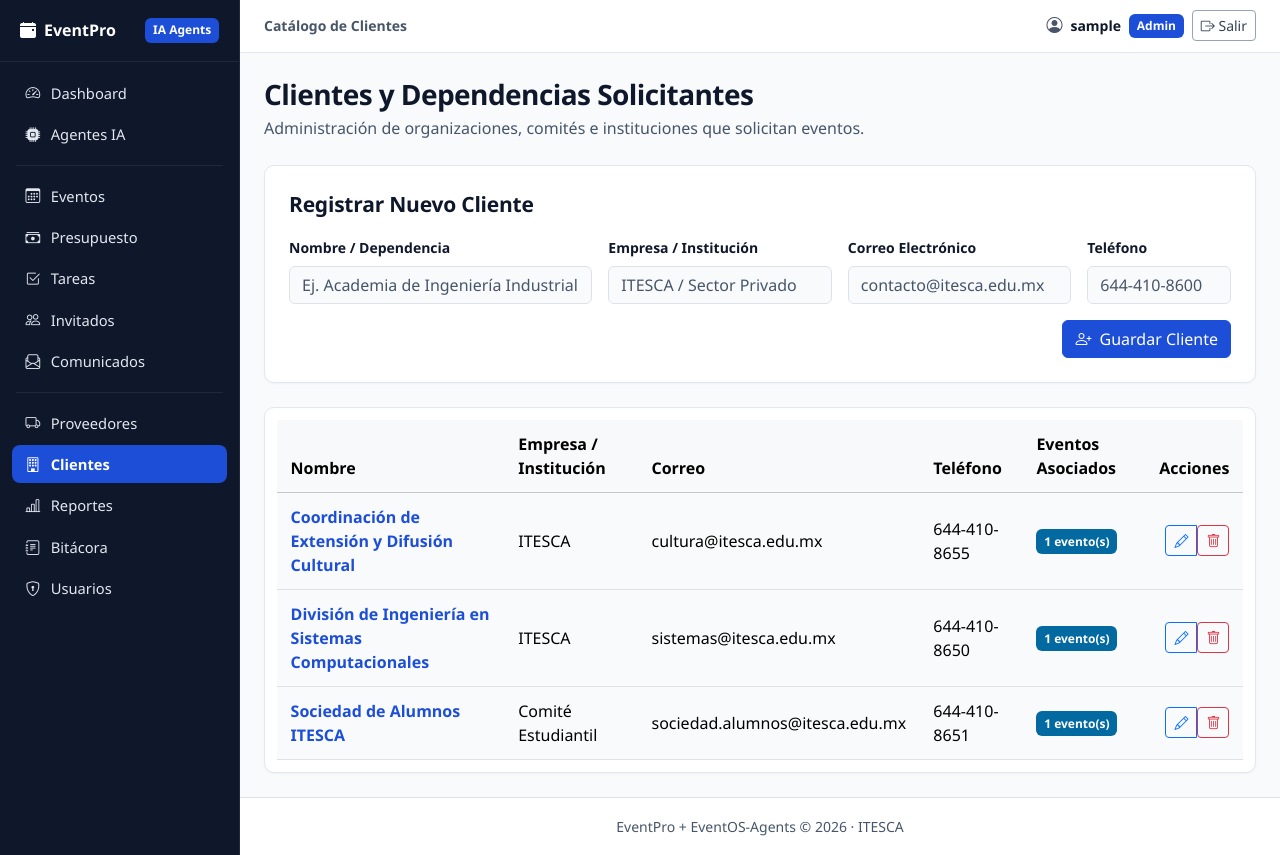
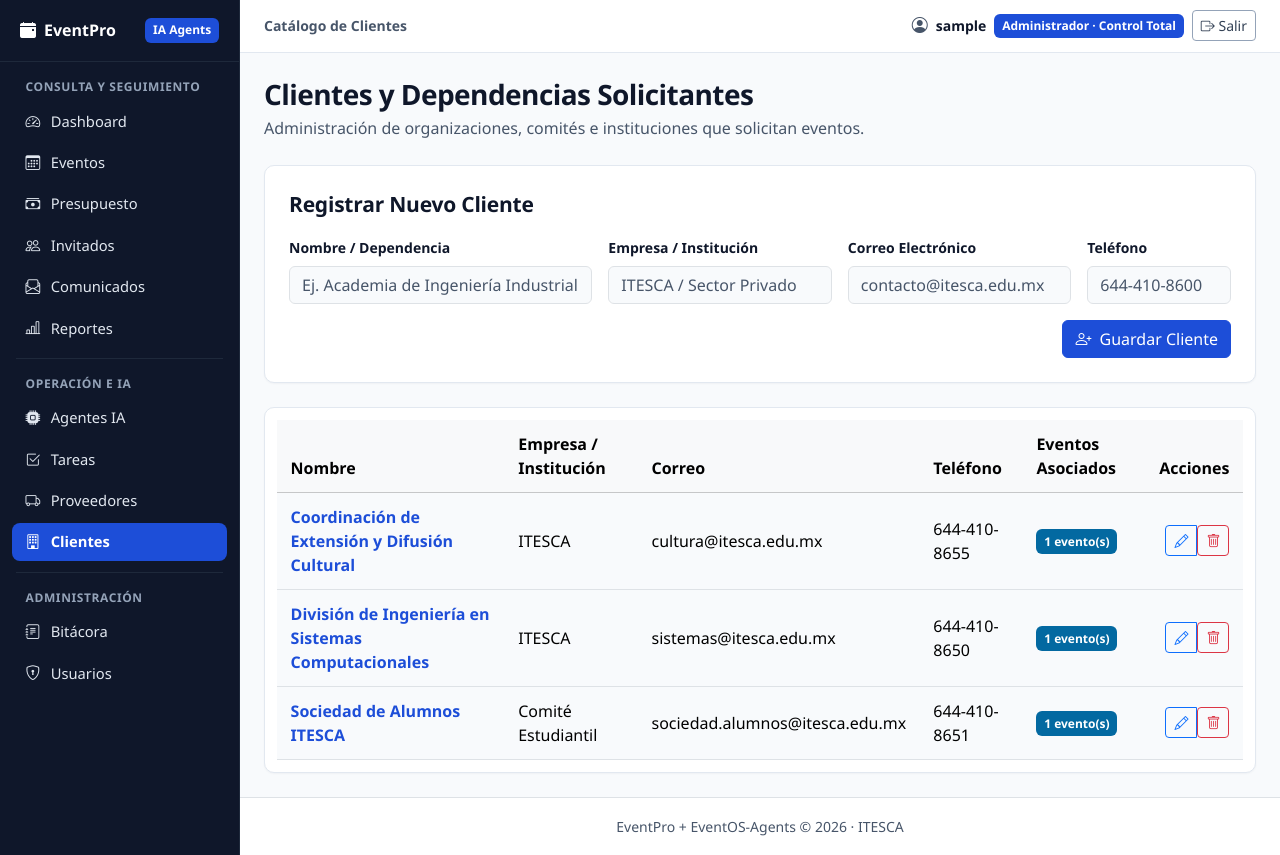
Before and after one commit to AngelKings1412/EventPro-EventOS-Agents, an ASP.NET Core app: page /Clientes in a window 1280 px wide. Run offline with ASP.NET Core 8, Linux system fonts and the light colour scheme; the visitor is signed in with stand-in values (Sample User, id 1); data comes from the database, SQL or seed files in the repository.

Commit message:
feat(rbac): auditoria estricta de menus, botones y rutas por rol (Administrador, Planificador, Cliente)

```diff
--- a/EventPro/Controllers/AgentesController.cs
+++ b/EventPro/Controllers/AgentesController.cs
@@ -11,7 +11,7 @@ using Microsoft.EntityFrameworkCore;
 
 namespace EventPro.Controllers;
 
-[Authorize]
+[Authorize(Roles = "Administrador,Planificador")]
 public class AgentesController : Controller
 {
     private readonly ApplicationDbContext _context;
--- a/EventPro/Controllers/BitacoraController.cs
+++ b/EventPro/Controllers/BitacoraController.cs
@@ -5,7 +5,7 @@ using Microsoft.EntityFrameworkCore;
 
 namespace EventPro.Controllers;
 
-[Authorize]
+[Authorize(Roles = "Administrador")]
 public class BitacoraController : Controller
 {
     private readonly ApplicationDbContext _context;
--- a/EventPro/Controllers/ClientesController.cs
+++ b/EventPro/Controllers/ClientesController.cs
@@ -6,7 +6,7 @@ using Microsoft.EntityFrameworkCore;
 
 namespace EventPro.Controllers;
 
-[Authorize]
+[Authorize(Roles = "Administrador,Planificador")]
 public class ClientesController : Controller
 {
     private readonly ApplicationDbContext _context;
--- a/EventPro/Controllers/ComunicadosController.cs
+++ b/EventPro/Controllers/ComunicadosController.cs
@@ -211,7 +211,7 @@ public class ComunicadosController : Controller
 
     [HttpPost]
     [ValidateAntiForgeryToken]
-    [Authorize(Roles = "Administrador,Planificador")]
+    [Authorize(Roles = "Administrador")]
     public async Task<IActionResult> Delete(int id)
     {
         var c = await _context.Comunicados.FindAsync(id);
--- a/EventPro/Controllers/InvitadosController.cs
+++ b/EventPro/Controllers/InvitadosController.cs
@@ -152,7 +152,7 @@ public class InvitadosController : Controller
 
     [HttpPost]
     [ValidateAntiForgeryToken]
-    [Authorize(Roles = "Administrador,Planificador")]
+    [Authorize(Roles = "Administrador")]
     public async Task<IActionResult> Delete(int id)
     {
         var inv = await _context.Invitados.FindAsync(id);
--- a/EventPro/Controllers/PresupuestosController.cs
+++ b/EventPro/Controllers/PresupuestosController.cs
@@ -104,7 +104,7 @@ public class PresupuestosController : Controller
 
     [HttpPost]
     [ValidateAntiForgeryToken]
-    [Authorize(Roles = "Administrador,Planificador")]
+    [Authorize(Roles = "Administrador")]
     public async Task<IActionResult> Delete(int id)
     {
         var rubro = await _context.RubrosPresupuesto.FindAsync(id);
--- a/EventPro/Controllers/ProveedoresController.cs
+++ b/EventPro/Controllers/ProveedoresController.cs
@@ -7,7 +7,7 @@ using Microsoft.EntityFrameworkCore;
 
 namespace EventPro.Controllers;
 
-[Authorize]
+[Authorize(Roles = "Administrador,Planificador")]
 public class ProveedoresController : Controller
 {
     private readonly ApplicationDbContext _context;
@@ -82,7 +82,7 @@ public class ProveedoresController : Controller
 
     [HttpPost]
     [ValidateAntiForgeryToken]
-    [Authorize(Roles = "Administrador,Planificador")]
+    [Authorize(Roles = "Administrador")]
     public async Task<IActionResult> DeleteContratacion(int id)
     {
         var ep = await _context.EventoProveedores.FindAsync(id);
--- a/EventPro/Controllers/TareasController.cs
+++ b/EventPro/Controllers/TareasController.cs
@@ -9,7 +9,7 @@ using Microsoft.EntityFrameworkCore;
 
 namespace EventPro.Controllers;
 
-[Authorize]
+[Authorize(Roles = "Administrador,Planificador")]
 public class TareasController : Controller
 {
     private readonly ApplicationDbContext _context;
@@ -106,7 +106,7 @@ public class TareasController : Controller
 
     [HttpPost]
     [ValidateAntiForgeryToken]
-    [Authorize(Roles = "Administrador,Planificador")]
+    [Authorize(Roles = "Administrador")]
     public async Task<IActionResult> Delete(int id)
     {
         var tarea = await _context.Tareas.FindAsync(id);
--- a/EventPro/Views/Comunicados/Index.cshtml
+++ b/EventPro/Views/Comunicados/Index.cshtml
@@ -258,12 +258,15 @@
                                     <i class="bi bi-arrow-repeat me-1"></i> Reenviar Ahora
                                 </button>
                             </form>
+                            @if (User.IsInRole("Administrador"))
+                            {
                                 <form asp-action="Delete" asp-route-id="@c.Id" method="post" class="d-inline" onsubmit="return confirm('¿Eliminar este comunicado del historial?');">
                                     @Html.AntiForgeryToken()
                                     <button type="submit" class="btn btn-outline-danger btn-sm">
                                         <i class="bi bi-trash"></i>
                                     </button>
                                 </form>
+                            }
                         </div>
                     }
                 </div>
--- a/EventPro/Views/Proveedores/Index.cshtml
+++ b/EventPro/Views/Proveedores/Index.cshtml
@@ -142,7 +142,7 @@
                     <th>Servicio</th>
                     <th>Costo Pactado</th>
                     <th>Fecha</th>
-                    @if (puedeEditar)
+                    @if (User.IsInRole("Administrador"))
                     {
                         <th class="text-end">Quitar</th>
                     }
@@ -157,7 +157,7 @@
                         <td><small>@ep.Proveedor?.Servicio</small></td>
                         <td class="fw-bold text-success">$@ep.Costo.ToString("N2") MXN</td>
                         <td>@ep.FechaContratacion.ToString("dd/MM/yyyy")</td>
-                        @if (puedeEditar)
+                        @if (User.IsInRole("Administrador"))
                         {
                             <td class="text-end">
                                 <form asp-action="DeleteContratacion" asp-route-id="@ep.Id" method="post" class="d-inline">
--- a/EventPro/Views/Shared/_Layout.cshtml
+++ b/EventPro/Views/Shared/_Layout.cshtml
@@ -1,6 +1,12 @@
 @using System.Security.Claims
 @{
     var ctrl = ViewContext.RouteData.Values["controller"]?.ToString() ?? "";
+    bool esAdmin = User.IsInRole("Administrador");
+    bool esPlanificador = User.IsInRole("Planificador");
+    bool puedeOperar = esAdmin || esPlanificador;
+    string rolActual = User.FindFirstValue(ClaimTypes.Role) ?? "Usuario";
+    string rolBadgeClass = esAdmin ? "bg-primary text-white" : esPlanificador ? "bg-success text-white" : "bg-secondary text-white";
+    string rolDescripcion = esAdmin ? "Administrador · Control Total" : esPlanificador ? "Planificador · Gestión e IA" : "Cliente · Solo Consulta";
 }
 <!DOCTYPE html>
 <html lang="es">
@@ -16,7 +22,7 @@
     @if (User.Identity?.IsAuthenticated == true)
     {
         <div class="ep-shell">
-            <!-- Sidebar Lateral Responsivo -->
+            <!-- Sidebar Lateral Responsivo con Menú Filtrado por Rol RBAC -->
             <aside class="offcanvas-lg offcanvas-start ep-sidebar" tabindex="-1" id="epSidebar" aria-label="Menú principal">
                 <a class="ep-sidebar-brand" asp-controller="Dashboard" asp-action="Index">
                     <span class="fw-bold d-flex align-items-center gap-2">
@@ -27,23 +33,15 @@
                 </a>
 
                 <nav class="ep-sidebar-nav">
+                    <div class="ep-nav-section">Consulta y Seguimiento</div>
                     <a class="ep-sidebar-link @(ctrl == "Dashboard" ? "active" : "")" asp-controller="Dashboard" asp-action="Index">
                         <i class="bi bi-speedometer2"></i><span>Dashboard</span>
                     </a>
-                    <a class="ep-sidebar-link @(ctrl == "Agentes" ? "active" : "")" asp-controller="Agentes" asp-action="Index">
-                        <i class="bi bi-cpu-fill"></i><span>Agentes IA</span>
-                    </a>
-
-                    <div class="ep-nav-divider" role="separator"></div>
-
                     <a class="ep-sidebar-link @(ctrl == "Eventos" ? "active" : "")" asp-controller="Eventos" asp-action="Index">
                         <i class="bi bi-calendar3"></i><span>Eventos</span>
                     </a>
                     <a class="ep-sidebar-link @(ctrl == "Presupuestos" ? "active" : "")" asp-controller="Presupuestos" asp-action="Index">
                         <i class="bi bi-cash-stack"></i><span>Presupuesto</span>
-                    </a>
-                    <a class="ep-sidebar-link @(ctrl == "Tareas" ? "active" : "")" asp-controller="Tareas" asp-action="Index">
-                        <i class="bi bi-check2-square"></i><span>Tareas</span>
                     </a>
                     <a class="ep-sidebar-link @(ctrl == "Invitados" ? "active" : "")" asp-controller="Invitados" asp-action="Index">
                         <i class="bi bi-people"></i><span>Invitados</span>
@@ -51,23 +49,35 @@
                     <a class="ep-sidebar-link @(ctrl == "Comunicados" ? "active" : "")" asp-controller="Comunicados" asp-action="Index">
                         <i class="bi bi-envelope-paper"></i><span>Comunicados</span>
                     </a>
+                    <a class="ep-sidebar-link @(ctrl == "Reportes" ? "active" : "")" asp-controller="Reportes" asp-action="Index">
+                        <i class="bi bi-bar-chart-line"></i><span>Reportes</span>
+                    </a>
 
+                    @if (puedeOperar)
+                    {
                         <div class="ep-nav-divider" role="separator"></div>
-
+                        <div class="ep-nav-section">Operación e IA</div>
+                        <a class="ep-sidebar-link @(ctrl == "Agentes" ? "active" : "")" asp-controller="Agentes" asp-action="Index">
+                            <i class="bi bi-cpu-fill"></i><span>Agentes IA</span>
+                        </a>
+                        <a class="ep-sidebar-link @(ctrl == "Tareas" ? "active" : "")" asp-controller="Tareas" asp-action="Index">
+                            <i class="bi bi-check2-square"></i><span>Tareas</span>
+                        </a>
                         <a class="ep-sidebar-link @(ctrl == "Proveedores" ? "active" : "")" asp-controller="Proveedores" asp-action="Index">
                             <i class="bi bi-truck"></i><span>Proveedores</span>
                         </a>
                         <a class="ep-sidebar-link @(ctrl == "Clientes" ? "active" : "")" asp-controller="Clientes" asp-action="Index">
                             <i class="bi bi-building"></i><span>Clientes</span>
                         </a>
-                    <a class="ep-sidebar-link @(ctrl == "Reportes" ? "active" : "")" asp-controller="Reportes" asp-action="Index">
-                        <i class="bi bi-bar-chart-line"></i><span>Reportes</span>
-                    </a>
+                    }
+
+                    @if (esAdmin)
+                    {
+                        <div class="ep-nav-divider" role="separator"></div>
+                        <div class="ep-nav-section">Administración</div>
                         <a class="ep-sidebar-link @(ctrl == "Bitacora" ? "active" : "")" asp-controller="Bitacora" asp-action="Index">
                             <i class="bi bi-journal-text"></i><span>Bitácora</span>
                         </a>
-                    @if (User.IsInRole("Administrador"))
-                    {
                         <a class="ep-sidebar-link @(ctrl == "Usuarios" ? "active" : "")" asp-controller="Usuarios" asp-action="Index">
                             <i class="bi bi-shield-lock"></i><span>Usuarios</span>
                         </a>
@@ -88,7 +98,7 @@
                     <div class="d-flex align-items-center gap-2">
                         <i class="bi bi-person-circle text-muted d-none d-sm-inline"></i>
                         <span class="ep-user-name" title="@User.Identity.Name">@User.Identity.Name</span>
-                        <span class="badge bg-primary text-white">@User.FindFirstValue(ClaimTypes.Role)</span>
+                        <span class="badge @rolBadgeClass" title="Rol activo: @rolActual">@rolDescripcion</span>
                         <form asp-controller="Account" asp-action="Logout" method="post" class="m-0">
                             @Html.AntiForgeryToken()
                             <button type="submit" class="btn btn-outline-secondary btn-sm">
--- a/EventPro/wwwroot/css/site.css
+++ b/EventPro/wwwroot/css/site.css
@@ -254,6 +254,16 @@ code {
   margin: 0.5rem 0.25rem;
 }
 
+.ep-nav-section {
+  font-size: 0.75rem;
+  font-weight: 700;
+  text-transform: uppercase;
+  letter-spacing: 0.05em;
+  color: #94a3b8;
+  padding: 0.35rem 0.85rem 0.2rem 0.85rem;
+  line-height: 1.35;
+}
+
 .ep-main {
   flex-grow: 1;
   min-width: 0;
```
Also changed, not shown: EventPro/Views/Account/AccessDenied.cshtml (+12 -3 lines), EventPro/Views/Account/Login.cshtml (+21 -9 lines), EventPro/Views/Dashboard/Index.cshtml (+19 -2 lines), EventPro/Views/Eventos/Details.cshtml (+7 -4 lines), EventPro/Views/Eventos/Index.cshtml (+6 -3 lines), EventPro/Views/Invitados/Index.cshtml (+4 -3 lines), EventPro/Views/Presupuestos/Index.cshtml (+4 -3 lines), EventPro/Views/Tareas/Index.cshtml (+4 -3 lines). Lines whose indentation alone changed are shown as unchanged.
